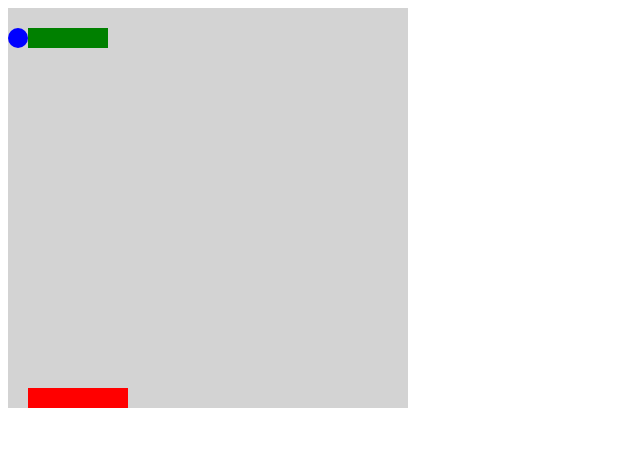
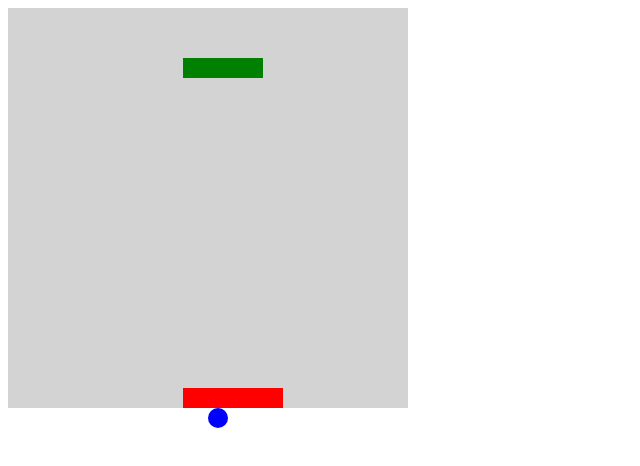
Before and after one commit to yarcanoid/client, a website: page index.html in a window 1280 px wide. Shown: the whole page, without its empty margins (0-640 px from the left). Drawn offline with Linux system fonts and the light colour scheme.

Commit message:
Second iteration

```diff
--- a/engine.js
+++ b/engine.js
@@ -3,7 +3,8 @@ const BOARD_HEIGHT = 400
 const MOVE_LENGHT = 10
 
 // изначальное состояние игры
-let initialState = {
+
+/*let initialState = {
     "player":
       {
         "x": 175
@@ -24,7 +25,7 @@ let initialState = {
 
 // внутреннее состояние сцены (в начале игры равно изначальному)
 let innerState = initialState
-
+*/
 // возвращает новые координаты
 function getNewCoordinates(x, y, angle) {
 	let newX = 0
@@ -90,7 +91,7 @@ function getNewCoordinates(x, y, angle) {
 // пересчитывает состояние каждый тик
 function tick(currentState, playerPosition) {
 	console.log(currentState)
-	let newState = currentState
+	let newState = currentState;
 	let {newX, newY, newAngle} = getNewCoordinates(currentState.ball.x, currentState.ball.y, currentState.ball.angle)
 	newState.player.x = playerPosition
 	newState.ball.x = newX
@@ -104,9 +105,9 @@ function getResponse(innerState) {
 }
 
 //console.log(getResponse(innerState))
-console.log(tick(initialState, 200))
+//console.log(tick(initialState, 200))
 //console.log(getNewCoordinates(200, 400, 0.54))
 
-if (typeof module.exports !== 'undefined') {
-  module.exports = getNewCoordinates;
+if (typeof module !== 'undefined' &&  typeof module.exports !== 'undefined') {
+  module.exports = getNewCoordinates
 }
--- a/index.html
+++ b/index.html
@@ -21,5 +21,41 @@
     <div class="orient-info">
     </div>
     <script src="./script.js"></script>
+    <script src="./engine.js"></script>
+    <script>
+			// изначальное состояние игры
+			 let initialState = {
+					 "player":
+						 {
+							 "x": 175
+						 },
+					 "ball":
+						 {
+							 "x": 200,
+							 "y": 400,
+							 "angle": 0.54
+						 },
+					 "bricks": [
+						 {
+							 "x": 175,
+							 "y": 50
+						 }
+					 ]
+				 }
+
+			window.addEventListener('DOMContentLoaded', boardRefresh);
+			let currentState = initialState
+
+      function boardRefresh() {
+				render(currentState)
+        currentState = tick(currentState, parseInt(document.querySelector('.player').style.left))
+      }
+
+      function loop() {
+        //window.requestAnimationFrame(loop)
+        boardRefresh()
+      }
+
+    </script>
   </body>
 </html>
--- a/script.js
+++ b/script.js
@@ -3,7 +3,6 @@ function render (data) {
   // ball {x, y}
   // bricks [{x, y}]
   const {player, ball, bricks} = data;
-  console.log(bricks);
 
   renderBricks(bricks);
 
@@ -12,7 +11,7 @@ function render (data) {
   ballDOM.style.top = ball.y + "px";
 }
 
-const initial = {
+/*const initial = {
   player: {
     x: 20
   },
@@ -26,7 +25,7 @@ const initial = {
       y: 20
     }
   ]
-}
+}*/
 
 let playerDOM;
 let bricks = [];
@@ -37,7 +36,7 @@ function start(data) {
   ballDOM = document.querySelector('.ball');
   playerDOM.style.top = "380px"
 
-  render(data);
+//  render(data);
 }
 
 function renderBricks(bricksData) {
@@ -54,7 +53,7 @@ function renderBricks(bricksData) {
   })
 }
 
-document.addEventListener('DOMContentLoaded', start.bind(null, initial));
+document.addEventListener('DOMContentLoaded', start);
 
 window.addEventListener(
     "deviceorientation",
```
